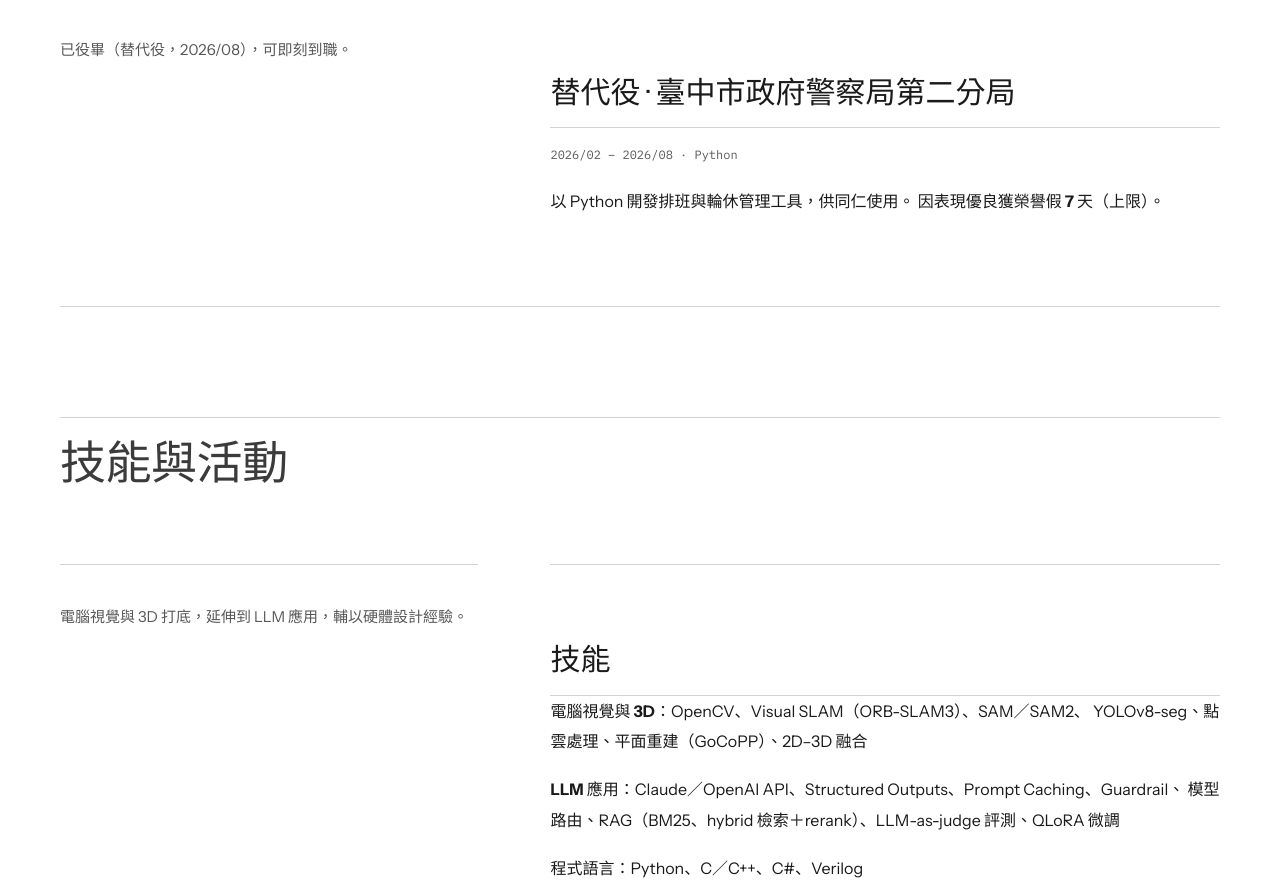
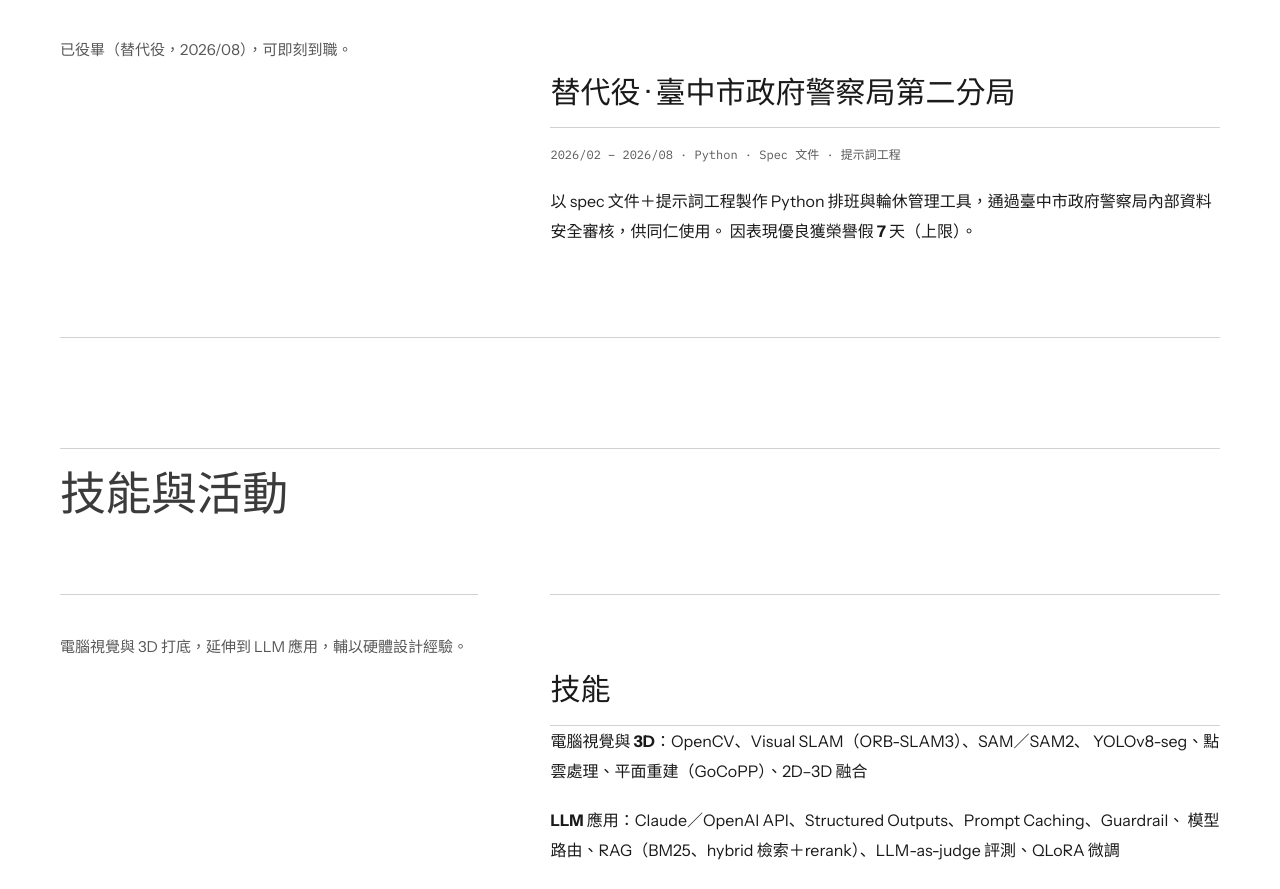
Before and after one commit to brian901106/brian901106.github.io, a React (Vite) app: page / in a window 1280 px wide. Shown: the part 8400-9289 px from the top of the page. Built offline with nearby package versions, Linux system fonts and the light colour scheme.

Commit message:
替代役經歷補上 spec 文件＋提示詞工程製作與資料安全審核

```diff
--- a/src/App.tsx
+++ b/src/App.tsx
@@ -405,9 +405,10 @@ export default function App() {
             <hr className="section-divider" />
             <div className="info-card" data-reveal="fade">
               <h3>替代役 · 臺中市政府警察局第二分局</h3>
-              <p className="info-meta">2026/02 – 2026/08 · Python</p>
+              <p className="info-meta">2026/02 – 2026/08 · Python · Spec 文件 · 提示詞工程</p>
               <p className="info-desc">
-                以 Python 開發排班與輪休管理工具，供同仁使用。
+                以 spec 文件＋提示詞工程製作 Python 排班與輪休管理工具，
+                <strong>通過臺中市政府警察局內部資料安全審核</strong>，供同仁使用。
                 因表現優良獲<strong>榮譽假 7 天（上限）</strong>。
               </p>
             </div>
```
